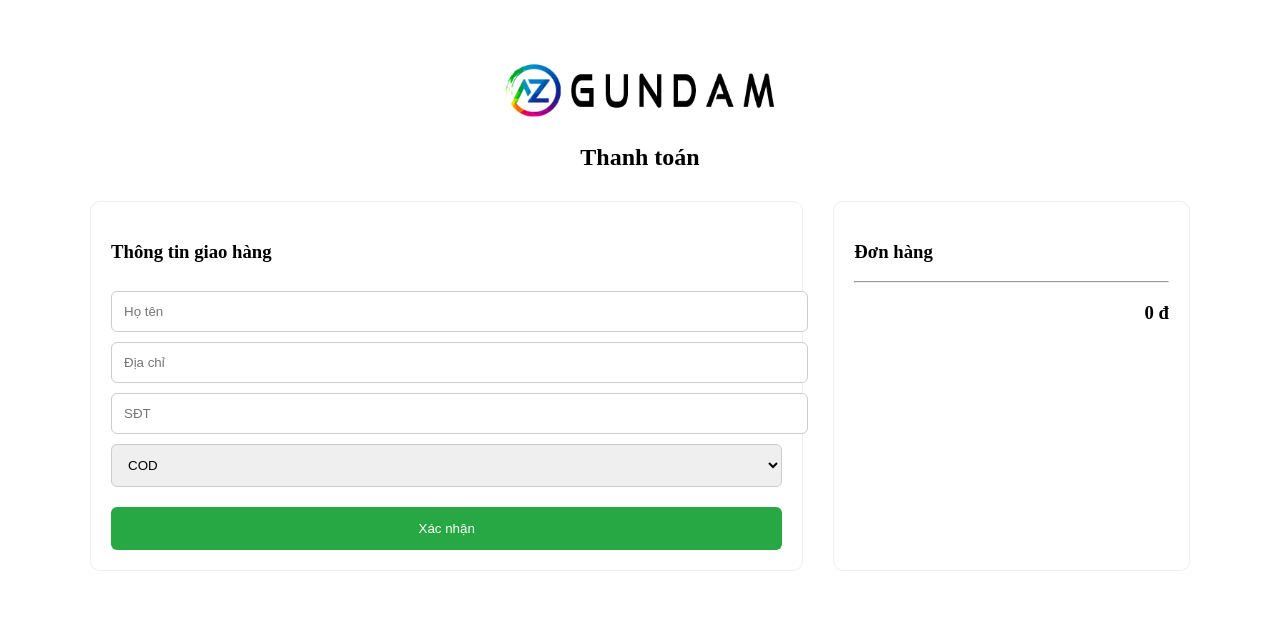
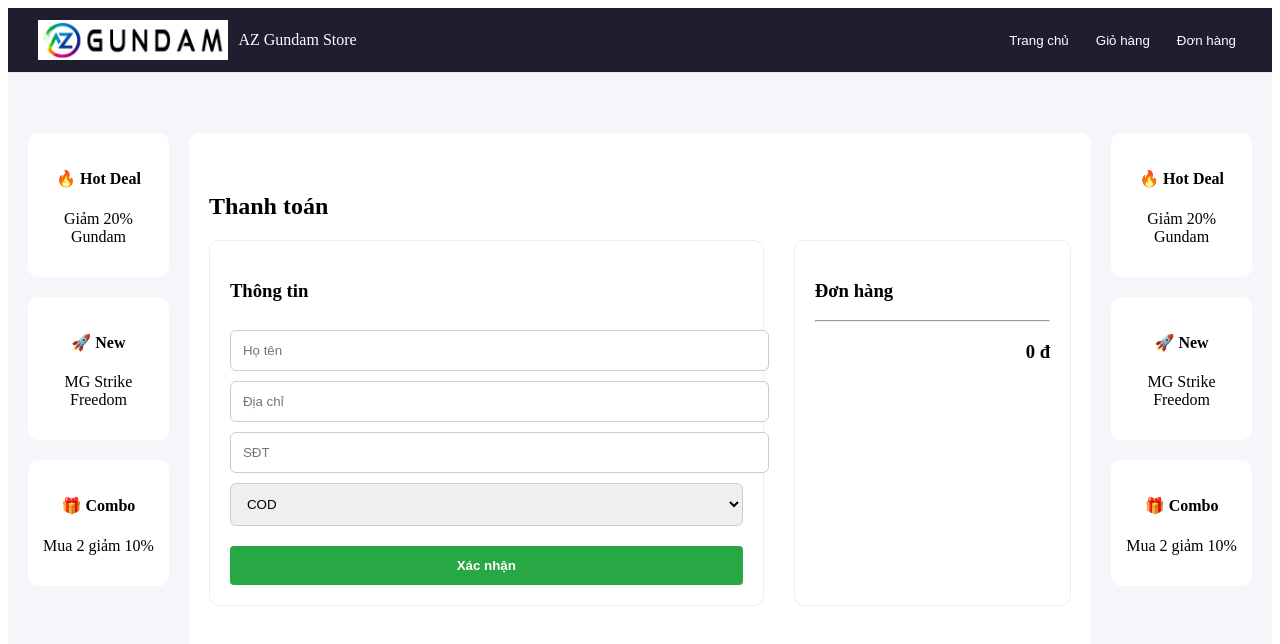
Before and after one commit to hproxy50/Toy-Store, a React (Vite) app in the folder frontend/: page /checkout in a window 1280 px wide. Shown: the top 644 px of the page. Built offline with nearby package versions, Linux system fonts and the light colour scheme.

Commit message:
them Ads va header cho checkoutpage va cartpage

```diff
--- a/frontend/db.json
+++ b/frontend/db.json
@@ -31,7 +31,7 @@
       "price": 100000,
       "category": "Lego",
       "image": "https://m.media-amazon.com/images/I/51KbHlNJ8lL._SS400_.jpg",
-      "quantity": 74,
+      "quantity": 72,
       "id": "rHTYadxNxAM"
     },
     {
@@ -39,7 +39,7 @@
       "price": 1610000,
       "category": "Figure",
       "image": "https://azgundam.com/wp-content/uploads/2026/02/HG-XI-GUNDAM-HATHAWAY-NYMPH-CIRCE-AZGUNDAM.jpg",
-      "quantity": 169,
+      "quantity": 168,
       "id": "Yegp7MhUQA4"
     },
     {
@@ -47,7 +47,7 @@
       "price": 2150000,
       "category": "Figure",
       "image": "https://azgundam.com/wp-content/uploads/2018/11/MG-SAZABI.jpg",
-      "quantity": 17,
+      "quantity": 16,
       "id": "ryrLUtgpZhs"
     },
     {
--- /dev/null
+++ b/frontend/src/components/Customer/CustomerLayout.css
@@ -0,0 +1,65 @@
+.layout-container {
+  background: #f5f6fa;
+  min-height: 100vh;
+}
+
+/* HEADER */
+.header {
+  background: #1e1e2f;
+  color: white;
+  display: flex;
+  justify-content: space-between;
+  padding: 12px 30px;
+  align-items: center;
+}
+
+.logo {
+  display: flex;
+  align-items: center;
+  gap: 10px;
+  cursor: pointer;
+}
+
+.logo img {
+  height: 40px;
+}
+
+.nav button {
+  margin-left: 15px;
+  background: transparent;
+  border: none;
+  color: white;
+  cursor: pointer;
+}
+
+/* BODY */
+.layout-body {
+  display: flex;
+  justify-content: center;
+  gap: 20px;
+  padding: 20px;
+}
+
+/* CONTENT */
+.layout-content {
+  width: 100%;
+  max-width: 1100px;
+  background: white;
+  padding: 20px;
+  border-radius: 10px;
+}
+
+/* ADS */
+.side-ads {
+  width: 200px;
+  display: flex;
+  flex-direction: column;
+  gap: 20px;
+}
+
+.ad-box {
+  background: white;
+  padding: 15px;
+  border-radius: 10px;
+  text-align: center;
+}
--- /dev/null
+++ b/frontend/src/components/Customer/CustomerLayout.tsx
@@ -0,0 +1,26 @@
+import React from "react";
+import HeaderBar from "./HeaderBar";
+import SideAds from "./SideAds";
+import "./CustomerLayout.css";
+
+const CustomerLayout: React.FC<{ children: React.ReactNode }> = ({ children }) => {
+  return (
+    <div className="layout-container">
+
+      <HeaderBar />
+
+      <div className="layout-body">
+        <SideAds />
+
+        <div className="layout-content">
+          {children}
+        </div>
+
+        <SideAds />
+      </div>
+
+    </div>
+  );
+};
+
+export default CustomerLayout;
--- /dev/null
+++ b/frontend/src/components/Customer/Headerbar.tsx
@@ -0,0 +1,24 @@
+import React from "react";
+import { useNavigate } from "react-router-dom";
+import logo from "../../assets/az-gundam-new-logo-2023-website-logo.jpg";
+
+const HeaderBar: React.FC = () => {
+  const navigate = useNavigate();
+
+  return (
+    <div className="header">
+      <div className="logo" onClick={() => navigate("/")}>
+        <img src={logo} alt="logo" />
+        <span>AZ Gundam Store</span>
+      </div>
+
+      <div className="nav">
+        <button onClick={() => navigate("/")}>Trang chủ</button>
+        <button onClick={() => navigate("/cart")}>Giỏ hàng</button>
+        <button onClick={() => navigate("/orders")}>Đơn hàng</button>
+      </div>
+    </div>
+  );
+};
+
+export default HeaderBar;
--- /dev/null
+++ b/frontend/src/components/Customer/SideAds.tsx
@@ -0,0 +1,24 @@
+import React from "react";
+
+const SideAds: React.FC = () => {
+  return (
+    <div className="side-ads">
+      <div className="ad-box">
+        <h4>🔥 Hot Deal</h4>
+        <p>Giảm 20% Gundam</p>
+      </div>
+
+      <div className="ad-box">
+        <h4>🚀 New</h4>
+        <p>MG Strike Freedom</p>
+      </div>
+
+      <div className="ad-box">
+        <h4>🎁 Combo</h4>
+        <p>Mua 2 giảm 10%</p>
+      </div>
+    </div>
+  );
+};
+
+export default SideAds;
--- /dev/null
+++ b/frontend/src/components/Customer/button.css
@@ -0,0 +1,63 @@
+.btn {
+  padding: 12px 18px;
+  border-radius: 8px;
+  border: none;
+  cursor: pointer;
+  font-weight: 600;
+  transition: all 0.2s ease;
+}
+
+/* PRIMARY */
+.btn-primary {
+  background: #28a745;
+  color: #fff;
+}
+.btn-primary:hover {
+  background: #218838;
+  transform: translateY(-1px);
+}
+
+/* SECONDARY */
+.btn-secondary {
+  background: #f1f3f5;
+  color: #333;
+}
+.btn-secondary:hover {
+  background: #e0e0e0;
+}
+
+/* DANGER */
+.btn-danger {
+  background: #dc3545;
+  color: #fff;
+}
+.btn-danger:hover {
+  background: #c82333;
+}
+
+/* TEXT */
+.btn-text {
+  background: none;
+  color: #dc3545;
+  font-weight: 600;
+}
+.btn-text:hover {
+  text-decoration: underline;
+}
+
+/* INPUT */
+.input {
+  width: 100%;
+  padding: 12px;
+  margin-top: 10px;
+  border-radius: 6px;
+  border: 1px solid #ccc;
+}
+
+/* CARD */
+.card {
+  background: #fff;
+  padding: 20px;
+  border-radius: 10px;
+  border: 1px solid #eee;
+}
--- a/frontend/src/pages/Customer/CartPage.tsx
+++ b/frontend/src/pages/Customer/CartPage.tsx
@@ -1,8 +1,8 @@
 import React, { useState } from "react";
 import { useCart } from "../../context/CartContext";
 import { useNavigate } from "react-router-dom";
-import logo from "../../assets/az-gundam-new-logo-2023-website-logo.jpg";
-import "../../Css/Customer/ProductPage.css";
+import CustomerLayout from "../../components/Customer/CustomerLayout";
+import "../../components/Customer/button.css";
 
 const CartPage: React.FC = () => {
   const {
@@ -38,29 +38,21 @@ const CartPage: React.FC = () => {
   };
 
   const handleQuantityChange = (id: string, value: string) => {
-    if (value === "") {
-      setLocalQuantities((prev) => ({ ...prev, [id]: "" }));
-    } else {
-      setLocalQuantities((prev) => ({ ...prev, [id]: Number(value) }));
-    }
+    setLocalQuantities((prev) => ({
+      ...prev,
+      [id]: value === "" ? "" : Number(value),
+    }));
   };
 
   const handleQuantityBlur = async (item: any) => {
-    const currentInput = localQuantities[item.id];
-    if (currentInput === undefined) return;
+    const input = localQuantities[item.id];
+    if (input === undefined) return;
 
-    let finalQuantity = Number(currentInput);
-
-    if (currentInput === "" || finalQuantity < 1) {
-      finalQuantity = 1;
-    }
+    let finalQuantity = Number(input);
+    if (input === "" || finalQuantity < 1) finalQuantity = 1;
 
     const diff = finalQuantity - item.quantity;
-
-    if (diff === 0) {
-      cleanup(item.id);
-      return;
-    }
+    if (diff === 0) return;
 
     try {
       const res = await fetch(`http://localhost:3000/toys/${item.id}`);
@@ -68,7 +60,6 @@ const CartPage: React.FC = () => {
 
       if (diff > 0 && dbItem.quantity < diff) {
         alert("Không đủ hàng!");
-        cleanup(item.id);
         return;
       }
 
@@ -79,98 +70,80 @@ const CartPage: React.FC = () => {
       });
 
       updateCartQuantity(item.id, finalQuantity);
-      cleanup(item.id);
     } catch (err) {
       console.error(err);
     }
   };
 
-  const cleanup = (id: string) => {
-    setLocalQuantities((prev) => {
-      const newState = { ...prev };
-      delete newState[id];
-      return newState;
-    });
-  };
-
-  const handleKeyDown = (e: React.KeyboardEvent<HTMLInputElement>) => {
-    if (e.key === "Enter") e.currentTarget.blur();
-  };
-
   return (
-    <div style={{ maxWidth: "1200px", margin: "40px auto", padding: "20px" }}>
+    <CustomerLayout>
+      <div style={{ maxWidth: "1200px", margin: "40px auto" }}>
 
         {/* HEADER */}
-      <div style={headerStyle}>
-        <div style={{ display: "flex", alignItems: "center", gap: "10px" }}>
-          <img src={logo} style={{ height: "50px" }} />
+        <div style={{ display: "flex", justifyContent: "space-between", marginBottom: 30 }}>
           <h2>Giỏ hàng</h2>
-        </div>
-
-        <button style={blueBtn} onClick={() => navigate("/")}>
+          <button className="btn btn-secondary" onClick={() => navigate("/")}>
             ← Tiếp tục mua
           </button>
         </div>
 
         {cart.length === 0 ? (
-        <div style={{ textAlign: "center", marginTop: "100px" }}>
-          <h3>Giỏ hàng trống</h3>
-        </div>
+          <h3 style={{ textAlign: "center", marginTop: 100 }}>
+            Giỏ hàng trống
+          </h3>
         ) : (
-        <div style={{ display: "grid", gridTemplateColumns: "2fr 1fr", gap: "30px" }}>
+          <div style={{ display: "grid", gridTemplateColumns: "2fr 1fr", gap: 30 }}>
 
             {/* TABLE */}
-          <div style={card}>
-            <table style={{ width: "100%", borderCollapse: "collapse" }}>
+            <div className="card">
+              <table style={{ width: "100%" }}>
                 <thead>
-                <tr style={{ background: "#f5f5f5" }}>
-                  <th style={th}>Sản phẩm</th>
-                  <th style={thCenter}>Giá</th>
-                  <th style={thCenter}>Số lượng</th>
-                  <th style={thCenter}>Tổng</th>
-                  <th style={thCenter}></th>
+                  <tr>
+                    <th>Sản phẩm</th>
+                    <th style={{ textAlign: "center" }}>Giá</th>
+                    <th style={{ textAlign: "center" }}>SL</th>
+                    <th style={{ textAlign: "center" }}>Tổng</th>
+                    <th></th>
                   </tr>
                 </thead>
 
                 <tbody>
                   {cart.map((item) => (
-                  <tr key={item.id} style={{ borderBottom: "1px solid #eee" }}>
-                    <td style={tdFlex}>
-                      <img src={item.image} style={{ width: "60px" }} />
+                    <tr key={item.id}>
+                      <td style={{ display: "flex", gap: 10, padding: 10 }}>
+                        <img src={item.image} style={{ width: 60 }} />
                         <div>
                           <strong>{item.name}</strong>
-                        <p style={{ margin: 0, color: "#777" }}>{item.category}</p>
+                          <p style={{ margin: 0 }}>{item.category}</p>
                         </div>
                       </td>
 
-                    <td style={tdCenter}>
+                      <td style={{ textAlign: "center" }}>
                         {item.price.toLocaleString("vi-VN")} đ
                       </td>
 
-                    <td style={tdCenter}>
+                      <td style={{ textAlign: "center" }}>
                         <input
                           type="number"
                           min="1"
-                        value={
-                          localQuantities[item.id] !== undefined
-                            ? localQuantities[item.id]
-                            : item.quantity
-                        }
+                          value={localQuantities[item.id] ?? item.quantity}
                           onChange={(e) =>
                             handleQuantityChange(item.id, e.target.value)
                           }
                           onBlur={() => handleQuantityBlur(item)}
-                        onKeyDown={handleKeyDown}
-                        style={qtyInput}
+                          style={{ width: 60 }}
                         />
                       </td>
 
-                    <td style={{ ...tdCenter, color: "#d32f2f", fontWeight: "bold" }}>
+                      <td style={{ textAlign: "center", color: "red", fontWeight: "bold" }}>
                         {(item.price * item.quantity).toLocaleString("vi-VN")} đ
                       </td>
 
-                    <td style={tdCenter}>
-                      <button style={removeBtn} onClick={() => handleRemoveItem(item)}>
+                      <td style={{ textAlign: "center" }}>
+                        <button
+                          className="btn btn-text"
+                          onClick={() => handleRemoveItem(item)}
+                        >
                           Xóa
                         </button>
                       </td>
@@ -181,97 +154,34 @@ const CartPage: React.FC = () => {
             </div>
 
             {/* SUMMARY */}
-          <div style={card}>
-            <h3>Tổng đơn hàng</h3>
+            <div className="card">
+              <h3>Tổng đơn</h3>
 
-            <div style={{ display: "flex", justifyContent: "space-between", margin: "15px 0" }}>
-              <span>Tổng tiền:</span>
-              <strong>{totalAmount.toLocaleString("vi-VN")} đ</strong>
-            </div>
+              <p style={{ fontSize: 20, fontWeight: "bold" }}>
+                {totalAmount.toLocaleString("vi-VN")} đ
+              </p>
 
-            <button style={greenBtn} onClick={() => navigate("/checkout")}>
+              <button
+                className="btn btn-primary"
+                style={{ width: "100%", marginBottom: 10 }}
+                onClick={() => navigate("/checkout")}
+              >
                 Thanh toán
               </button>
 
-            <button style={redBtn} onClick={clearCart}>
+              <button
+                className="btn btn-danger"
+                style={{ width: "100%" }}
+                onClick={clearCart}
+              >
                 Xóa tất cả
               </button>
             </div>
           </div>
         )}
       </div>
+    </CustomerLayout>
   );
 };
 
-/* ===== STYLE ===== */
-
-const headerStyle = {
-  display: "flex",
-  justifyContent: "space-between",
-  alignItems: "center",
-  marginBottom: "30px",
-};
-
-const card = {
-  background: "#fff",
-  padding: "20px",
-  borderRadius: "10px",
-  border: "1px solid #eee",
-};
-
-const th = { padding: "12px", textAlign: "left" as const };
-const thCenter = { ...th, textAlign: "center" as const };
-
-const tdCenter = { padding: "12px", textAlign: "center" as const };
-const tdFlex = {
-  padding: "12px",
-  display: "flex",
-  alignItems: "center",
-  gap: "10px",
-};
-
-const qtyInput = {
-  width: "70px",
-  padding: "6px",
-  textAlign: "center" as const,
-};
-
-const blueBtn = {
-  padding: "10px 16px",
-  background: "#007bff",
-  color: "#fff",
-  border: "none",
-  borderRadius: "6px",
-  cursor: "pointer",
-};
-
-const greenBtn = {
-  width: "100%",
-  padding: "14px",
-  background: "#28a745",
-  color: "#fff",
-  border: "none",
-  borderRadius: "6px",
-  cursor: "pointer",
-  marginBottom: "10px",
-};
-
-const redBtn = {
-  width: "100%",
-  padding: "12px",
-  background: "#dc3545",
-  color: "#fff",
-  border: "none",
-  borderRadius: "6px",
-  cursor: "pointer",
-};
-
-const removeBtn = {
-  background: "none",
-  border: "none",
-  color: "red",
-  cursor: "pointer",
-  fontWeight: "bold",
-};
-
 export default CartPage;
--- a/frontend/src/pages/Customer/CheckoutPage.tsx
+++ b/frontend/src/pages/Customer/CheckoutPage.tsx
@@ -1,7 +1,8 @@
 import React, { useState, useEffect } from "react";
 import { useCart } from "../../context/CartContext";
 import { useNavigate } from "react-router-dom";
-import logo from "../../assets/az-gundam-new-logo-2023-website-logo.jpg";
+import CustomerLayout from "../../components/Customer/CustomerLayout";
+import "../../components/Customer/button.css";
 
 const CheckoutPage: React.FC = () => {
   const { cart, getTotalAmount, clearCart } = useCart();
@@ -18,12 +19,12 @@ const CheckoutPage: React.FC = () => {
 
   useEffect(() => {
     const user = JSON.parse(localStorage.getItem("currentUser") || "{}");
-    setFormData((prev) => ({
-      ...prev,
+    setFormData({
       fullName: user.name || "",
       address: user.address || "",
       phone: user.phone || "",
-    }));
+      paymentMethod: "cod",
+    });
   }, []);
 
   const handleChange = (e: any) => {
@@ -34,7 +35,7 @@ const CheckoutPage: React.FC = () => {
   const MY_ACCOUNT_NO = "4661020820";
   const MY_ACCOUNT_NAME = "NGUYEN HUY HOANG LAM";
 
-  const transferDescription = `Thanh toan don hang ${formData.phone || "moi"}`;
+  const transferDescription = `Thanh toan ${formData.phone || "donhang"}`;
 
   const qrUrl = `https://img.vietqr.io/image/${MY_BANK_ID}-${MY_ACCOUNT_NO}-compact2.png?amount=${totalAmount}&addInfo=${encodeURIComponent(
     transferDescription
@@ -48,40 +49,39 @@ const CheckoutPage: React.FC = () => {
   };
 
   return (
-    <div style={{ maxWidth: "1100px", margin: "40px auto", padding: "20px" }}>
+    <CustomerLayout>
+      <div style={{ maxWidth: 1100, margin: "40px auto" }}>
+        <h2>Thanh toán</h2>
 
-      <div style={{ textAlign: "center", marginBottom: "30px" }}>
-        <img src={logo} style={{ height: "60px" }} />
-        <h2>Thanh toán</h2>
-      </div>
-
-      <div style={{ display: "grid", gridTemplateColumns: "2fr 1fr", gap: "30px" }}>
+        <div style={{ display: "grid", gridTemplateColumns: "2fr 1fr", gap: 30 }}>
 
           {/* FORM */}
-        <form onSubmit={handleSubmit} style={card}>
-          <h3>Thông tin giao hàng</h3>
+          <form onSubmit={handleSubmit} className="card">
+            <h3>Thông tin</h3>
 
-          <input name="fullName" value={formData.fullName} onChange={handleChange} placeholder="Họ tên" style={input} />
-          <input name="address" value={formData.address} onChange={handleChange} placeholder="Địa chỉ" style={input} />
-          <input name="phone" value={formData.phone} onChange={handleChange} placeholder="SĐT" style={input} />
+            <input name="fullName" value={formData.fullName} onChange={handleChange} placeholder="Họ tên" className="input" />
+            <input name="address" value={formData.address} onChange={handleChange} placeholder="Địa chỉ" className="input" />
+            <input name="phone" value={formData.phone} onChange={handleChange} placeholder="SĐT" className="input" />
 
-          <select name="paymentMethod" value={formData.paymentMethod} onChange={handleChange} style={input}>
+            <select name="paymentMethod" value={formData.paymentMethod} onChange={handleChange} className="input">
               <option value="cod">COD</option>
               <option value="bank">Chuyển khoản</option>
             </select>
 
             {formData.paymentMethod === "bank" && (
-            <div style={{ textAlign: "center", marginTop: "20px" }}>
-              <img src={qrUrl} style={{ width: "200px" }} />
+              <div style={{ textAlign: "center", marginTop: 20 }}>
+                <img src={qrUrl} style={{ width: 220 }} />
                 <p>{transferDescription}</p>
               </div>
             )}
 
-          <button style={greenBtn}>Xác nhận</button>
+            <button className="btn btn-primary" style={{ width: "100%", marginTop: 20 }}>
+              Xác nhận
+            </button>
           </form>
 
           {/* SUMMARY */}
-        <div style={card}>
+          <div className="card">
             <h3>Đơn hàng</h3>
 
             {cart.map((item) => (
@@ -99,32 +99,8 @@ const CheckoutPage: React.FC = () => {
           </div>
         </div>
       </div>
+    </CustomerLayout>
   );
 };
 
-const card = {
-  padding: "20px",
-  border: "1px solid #eee",
-  borderRadius: "10px",
-};
-
-const input = {
-  width: "100%",
-  padding: "12px",
-  marginTop: "10px",
-  borderRadius: "6px",
-  border: "1px solid #ccc",
-};
-
-const greenBtn = {
-  marginTop: "20px",
-  width: "100%",
-  padding: "14px",
-  background: "#28a745",
-  color: "#fff",
-  border: "none",
-  borderRadius: "6px",
-  cursor: "pointer",
-};
-
 export default CheckoutPage;
--- a/frontend/src/pages/Customer/ProductPage.tsx
+++ b/frontend/src/pages/Customer/ProductPage.tsx
@@ -2,6 +2,7 @@ import React, { useState, useEffect } from "react";
 import { useNavigate } from "react-router-dom";
 import { useCart } from "../../context/CartContext";
 import "../../Css/Customer/ProductPage.css";
+
 
 interface Toy {
   id: string;
```
Lines whose indentation alone changed are shown as unchanged.
